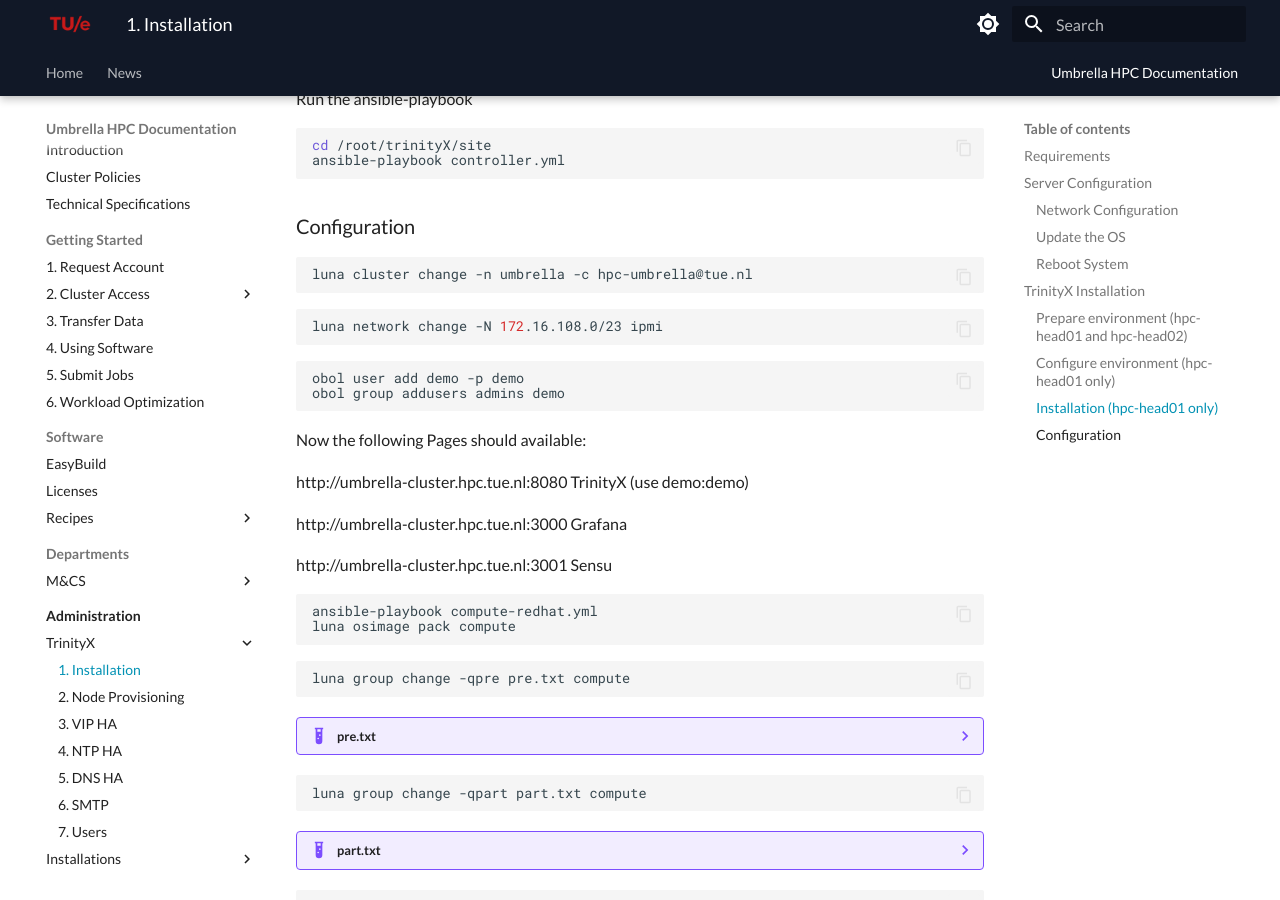
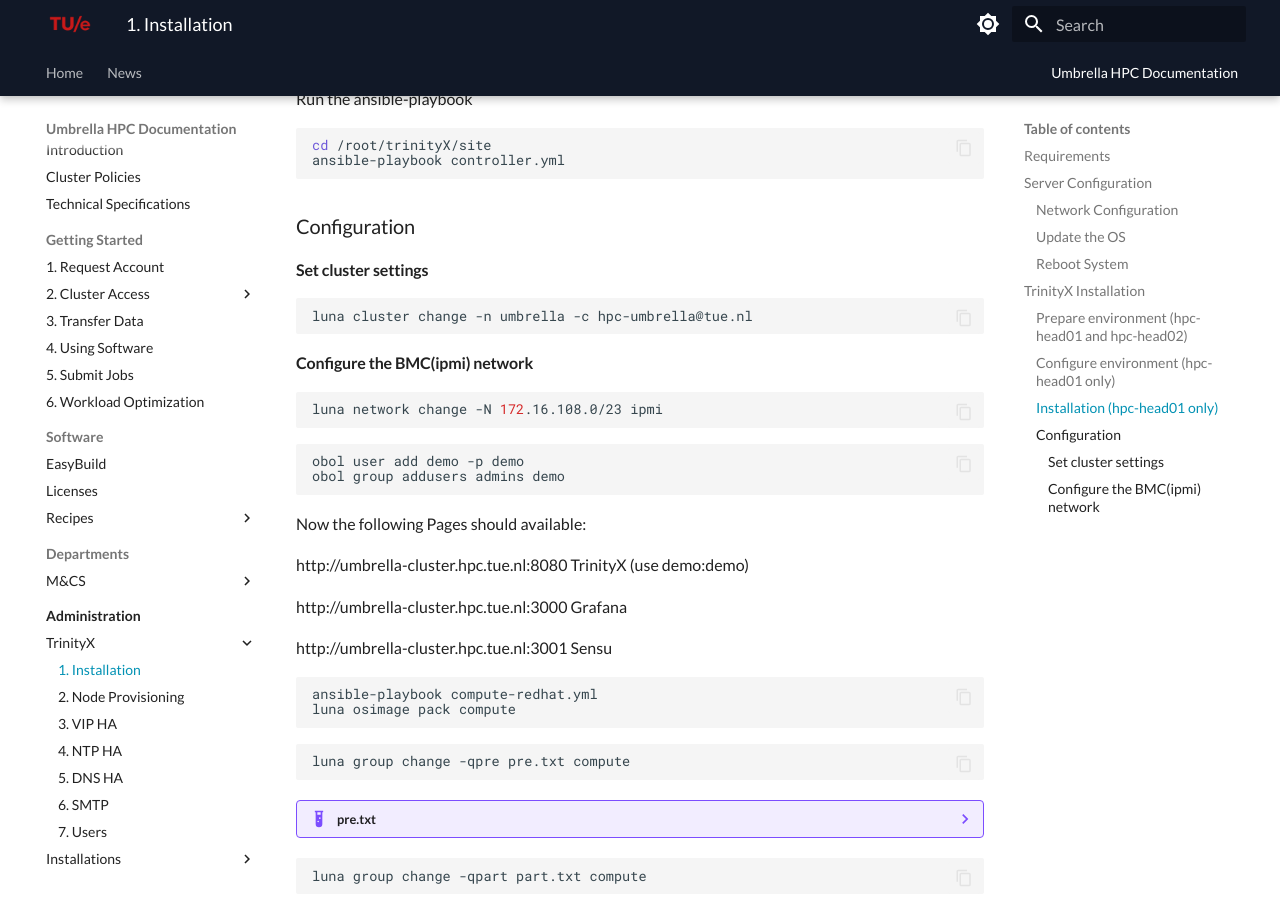
Before and after one commit to gferhpc/supercomputing.tue.nl, an MkDocs documentation site: the page built from pages/documentation/administration/trinityx/installation.md, in a window 1280 px wide and 900 px high, scrolled down 2950 px. Built offline with MkDocs 1.6.1 and Material for MkDocs 9.7.7, drawn with Linux system fonts in a browser that asks for light colours.

Commit message:
Update installation.md

````diff
--- a/pages/documentation/administration/trinityx/installation.md
+++ b/pages/documentation/administration/trinityx/installation.md
@@ -164,10 +164,11 @@
 
 ### Configuration
 
+#### Set cluster settings
 ```shell
 luna cluster change -n umbrella -c hpc-umbrella@tue.nl
 ```
-
+#### Configure the BMC(ipmi) network
 ```shell
 luna network change -N 172.16.108.0/23 ipmi
 ```
````
